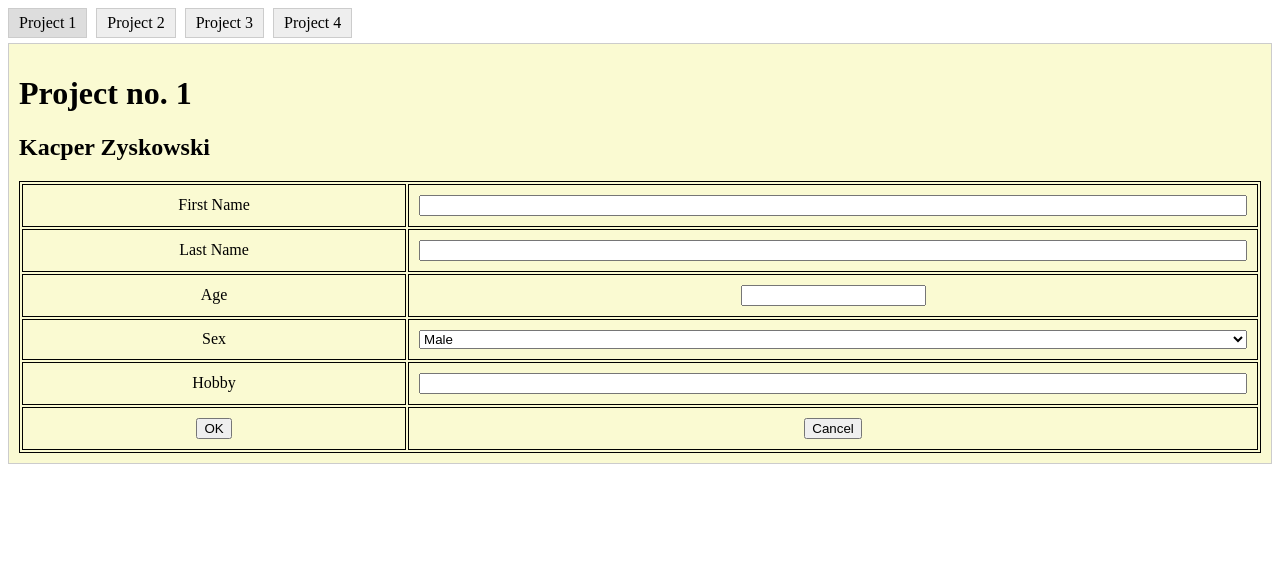
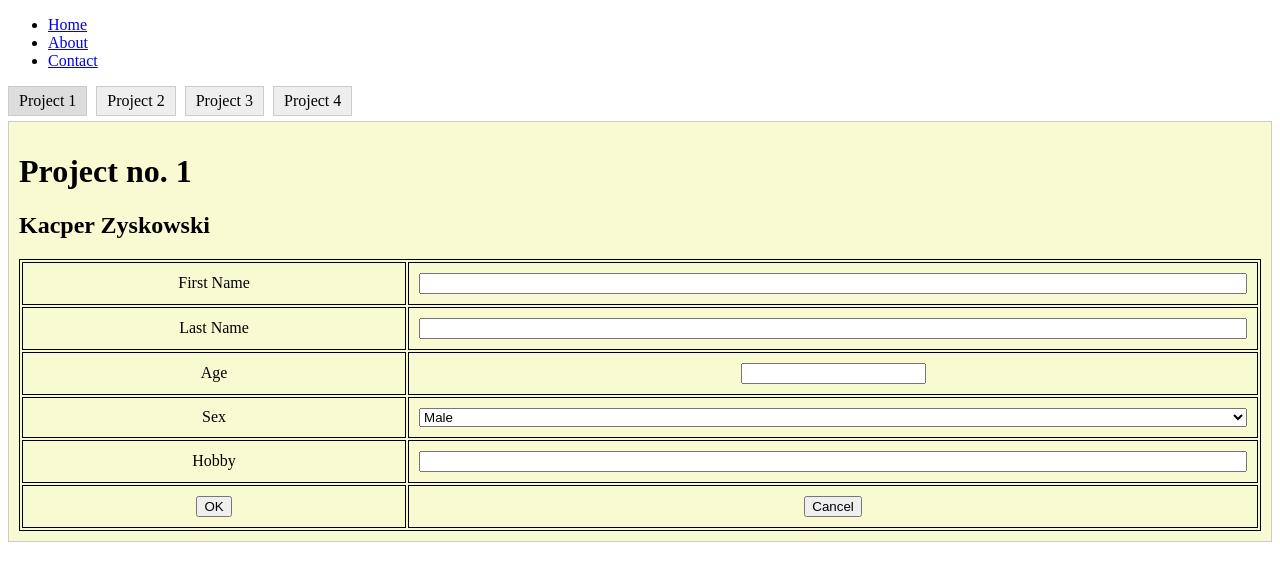
Before and after one commit to zyskowskiK/Kacper_Zyskowski.github.io, a plain HTML site: page index.html in a window 1280 px wide. Drawn offline with nearby package versions, Linux system fonts and the light colour scheme.

Commit message:
Update_Ex_8 index.html
This is initial update to handle exercise 8:
Dialog window
Json menu

```diff
--- a/index.html
+++ b/index.html
@@ -1,6 +1,10 @@
 <!DOCTYPE html>
 <html lang="en">
 <head>
+    <link rel="stylesheet" href="https://code.jquery.com/ui/1.12.1/themes/base/jquery-ui.css">
+    <script src="https://ajax.googleapis.com/ajax/libs/jquery/3.6.0/jquery.min.js"></script>
+    <script src="https://code.jquery.com/ui/1.12.1/jquery-ui.js"></script>
+
     <meta charset="UTF-8">
     <title>Project Tabs</title>
     <link rel="stylesheet" type="text/css" href="style.css" />
@@ -30,6 +34,8 @@
 </head>
 <body>
 
+<div id="menuContainer"></div> <!-- Container for the dynamic menu -->
+
 <div id="tabs">
     <div id="tab1" class="tab-button" data-tab="1">Project 1</div>
     <div id="tab2" class="tab-button" data-tab="2">Project 2</div>
@@ -41,14 +47,51 @@
     <!-- The content from each project will be loaded here -->
 </div>
 
-<script src="https://ajax.googleapis.com/ajax/libs/jquery/3.6.0/jquery.min.js"></script>
+<div id="dialog" title="Additional Information" style="display: none;">
+    <!-- Content for the dialog will be added here -->
+</div>
+
 <script>
 $(document).ready(function() {
+    // Define JSON data for the menu
+    var menuData = [
+        {"name": "Home", "link": "#home", "info": "Welcome to our homepage."},
+        {"name": "About", "link": "#about", "info": "Learn more about us."},
+        {"name": "Contact", "link": "#contact", "info": "How to contact us."}
+    ];
+
+    // Build the menu from JSON data
+    var $menu = $("<ul></ul>").appendTo("#menuContainer");
+    $.each(menuData, function(i, item) {
+        $("<li></li>").append(
+            $("<a></a>").text(item.name).attr("href", item.link)
+            .click(function(e) {
+                e.preventDefault();
+                $("#dialog").html(item.info).dialog("open");
+            })
+        ).appendTo($menu);
+    });
+
+    // Initialize the dialog
+    $("#dialog").dialog({
+        autoOpen: false,
+        width: 400,
+        modal: true,
+        buttons: {
+            Ok: function() {
+                $(this).dialog("close");
+            }
+        }
+    });
+
     $(".tab-button").click(function() {
         var tabId = $(this).data('tab');
         loadContent(tabId);
         setActiveTab(tabId);
-    });
+    }).hover(
+        function() { $(this).fadeTo('fast', 0.5); },
+        function() { $(this).fadeTo('fast', 1); }
+    );
 
     function setActiveTab(tabId) {
         $('.tab-button').removeClass('active');
@@ -57,10 +100,7 @@ $(document).ready(function() {
 
     function loadContent(tabId) {
         setActiveTab(tabId);
-
-    // Construct the URL for the content to load from GitHub Pages
         const url = `https://zyskowskik.github.io/Kacper_Zyskowski.github.io/Project_${tabId}.html`;
-
         fetch(url)
         .then(response => {
             if (!response.ok) {
@@ -72,9 +112,6 @@ $(document).ready(function() {
             const contentDiv = document.getElementById('content');
             contentDiv.innerHTML = html;
             contentDiv.style.display = 'block';
-
-        // Extract and execute scripts
-        executeScripts(contentDiv);
         })
         .catch(error => {
             console.error('Failed to load content:', error);
@@ -82,36 +119,6 @@ $(document).ready(function() {
         });
     }
 
-function executeScripts(container) {
-    const scripts = container.querySelectorAll('script');
-    scripts.forEach(oldScript => {
-        const newScript = document.createElement('script');
-        newScript.type = oldScript.type;
-        if (oldScript.src) {
-            newScript.src = oldScript.src;
-        }
-        newScript.innerHTML = oldScript.innerHTML;
-        oldScript.parentNode.replaceChild(newScript, oldScript);
-    });
-}
-
-
-    // On Hover Description
-    $(".tab-button").hover(
-        function() {
-            $(this).append($("<span> Click to view project</span>"));
-        }, function() {
-            $(this).find("span:last").remove();
-        }
-    );
-
-    // Fade in/out example for content
-    $(".tab-button").on("mouseenter", function() {
-        $(this).fadeTo('slow', 0.5);
-    }).on("mouseleave", function() {
-        $(this).fadeTo('slow', 1);
-    });
-
     // Initial load of content
     loadContent('1');
 });
```
Lines whose indentation alone changed are shown as unchanged.
